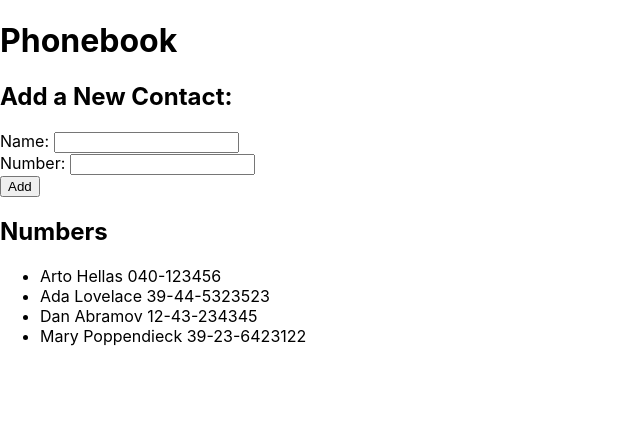
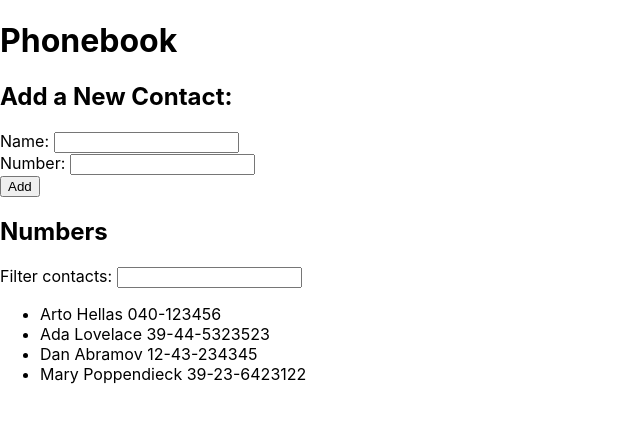
Before and after one commit to jchy191/Phonebook, a React (Create React App) app: page / in a window 1280 px wide. Shown: the top 422 px of the page, without its empty margins (0-640 px from the left). Built offline with nearby package versions, Linux system fonts and the light colour scheme.

Commit message:
Added ability to search for contacts

```diff
--- a/src/App.js
+++ b/src/App.js
@@ -11,11 +11,13 @@ const App = () => {
   ])
   const [ newName, setNewName ] = useState('')
   const [ newNumber, setNewNumber ] = useState('')
+  const [ searchValue, setSearchValue ] = useState('')
 
   const handleChange = (event) => {
     switch(event.target.name) {
       case "name" : setNewName(event.target.value); break;
       case "number": setNewNumber(event.target.value); break;
+      case "search": setSearchValue(event.target.value); break;
       default: break;
     }
   }
@@ -37,6 +39,9 @@ const App = () => {
     setNewNumber('');
   }
 
+  const personsToShow = persons.filter(person => new RegExp(`^${searchValue}`, 'i').test(person.name))
+
+
   return (
     <div>
       <h1>Phonebook</h1>
@@ -48,8 +53,10 @@ const App = () => {
         <div><button type="submit">Add</button></div>
       </form>
       <h2>Numbers</h2>
-
-      <ul>{persons.map(person => <Contact key={person.id} name={person.name} number={person.number}/>)}</ul>
+      <form>
+        <div>Filter contacts: <input name="search" value={searchValue} onChange={handleChange}/></div>
+      </form>
+      <ul>{personsToShow.map(person => <Contact key={person.id} name={person.name} number={person.number}/>)}</ul>
     </div>
   )
 }
```
